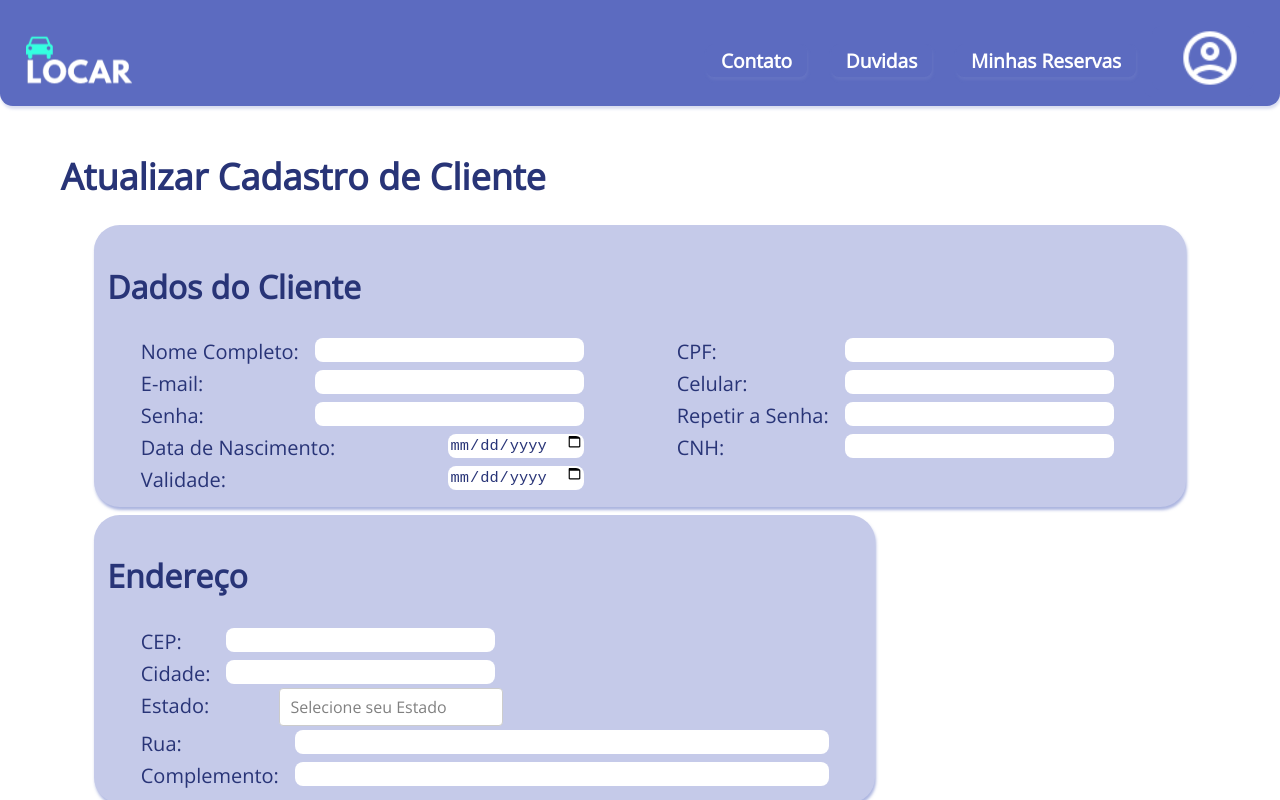
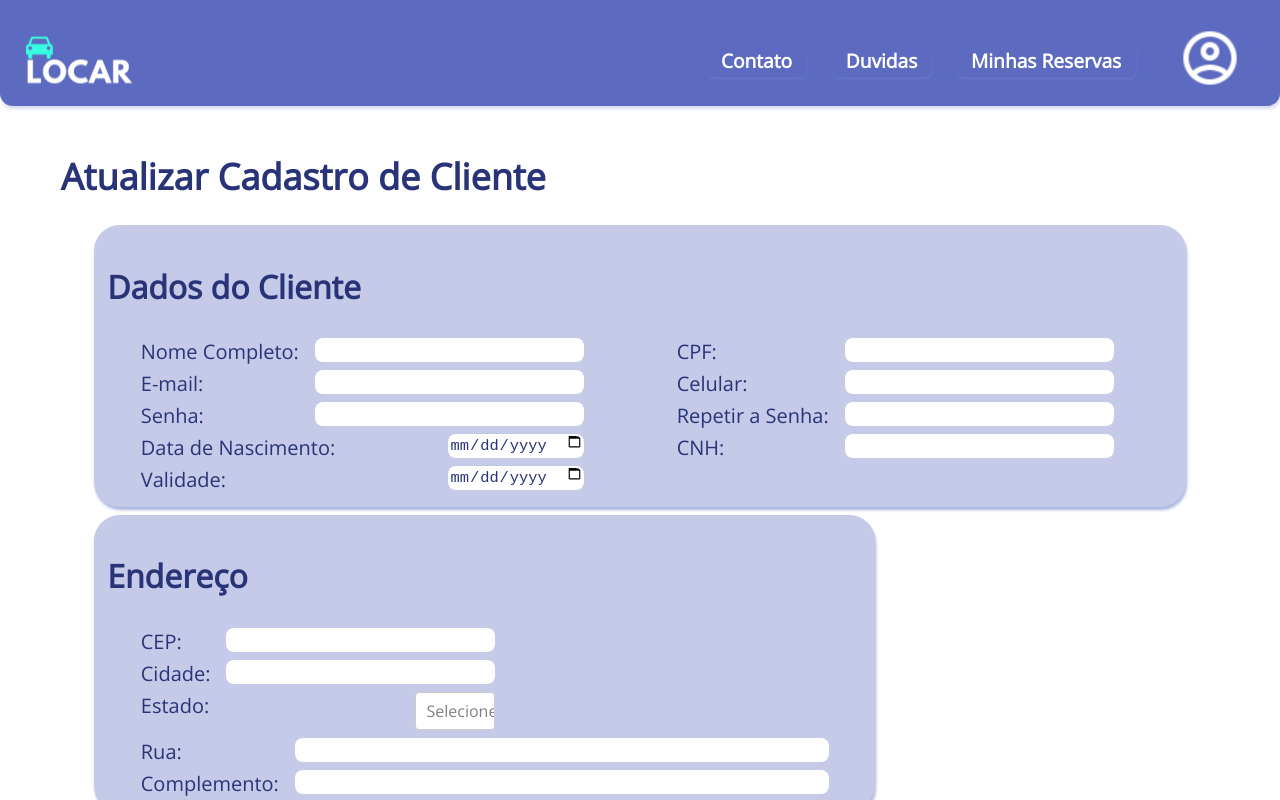
Before and after one commit to lrNas/React-ProjetoIntegrador, a React (Create React App) app: page /atualizar in a window 1280 px wide. Shown: the top 800 px of the page. Built offline with nearby package versions, Linux system fonts and the light colour scheme; no server answers.

Commit message:
Progresso Top 5

```diff
--- a/src/Components/CadastroCliente/index.jsx
+++ b/src/Components/CadastroCliente/index.jsx
@@ -43,6 +43,11 @@ function PageCadastroCliente() {
                 setEstado(response)
             })
     }, [])
+
+    const styleSelect = {
+        indicatorSeparator: () => { },
+        dropdownIndicator: defaultStyles => ({ display: 'none' })
+    }
 
     const customTheme = (theme) => {
         return {
@@ -307,10 +312,7 @@ function PageCadastroCliente() {
                                             theme={customTheme}
                                             onChange={selectContent}
                                             components={animatedComponents}
-                                            options={estado} styles={{
-                                                indicatorSeparator: () => { },
-                                                dropdownIndicator: defaultStyles => ({ display: 'none' })
-                                            }}
+                                            options={estado} styles={styleSelect}
                                             placeholder={holderEstado}
                                             isSearchable
                                             closeMenuOnSelect
--- a/src/Components/MainPageContent/index.jsx
+++ b/src/Components/MainPageContent/index.jsx
@@ -29,7 +29,7 @@ function MainPageContent(props) {
     //auxiliar de Rank Agencia
     const [rankAgencias, setRankAgencias] = useState('')
     //Rank Agencia
-    const [topRankAgencia, setTopRankAgencia] = useState('')
+    const [topRankAgencia, setTopRankAgencia] = useState([])
 
     //Handler
     useEffect(() => {
@@ -37,6 +37,7 @@ function MainPageContent(props) {
         functionCarrosDisponiveis()
         functionAluguelMesAno()
         functionTopAgencia()
+        functionTopCarros()
     }, [])
 
     //Alugueis em Andamento
@@ -87,12 +88,6 @@ function MainPageContent(props) {
             })
     }
 
-
-
-
-    //Alugueis no Mês && Ano
-
-
     //Carros Disponíveis
     const functionCarrosDisponiveis = () => {
         setVeiculosDisponiveis(0)
@@ -109,8 +104,8 @@ function MainPageContent(props) {
                 setVeiculosDisponiveis(auxDisponiveis)
             })
     }
+
     //Top Agencias
-
     const functionTopAgencia = () => {
         let totalReservas = []
         let rank = []
@@ -129,21 +124,42 @@ function MainPageContent(props) {
                 rank.sort((a, b) => {
                     return b.valor - a.valor;
                 })
-                setRankAgencias(rank)
             })
+        setRankAgencias(rank)
+        //rankAgencias = valor filtrado / id em ordem de valor
+
         let top5Agencia = []
         for (let key of rankAgencias) {
+            console.log(key.id)
             axios.get(`http://localhost:3030/locadora/${key.id}`)
                 .then(res => res.data)
                 .then(res => {
-                    console.log(res)
-                    /* for (let item of res) {
-                        console.log(item.nome)
-                    } */
                 })
         }
-        setTopRankAgencia(top5Agencia)
+        //setTopRankAgencia(top5Agencia)
         //console.log(topRankAgencia)
+    }
+
+    //Top Veiculos
+    const functionTopCarros = () => {
+        /* let totalReservas = []
+        let rank = []
+        axios.get('http://localhost:3030/reserva')
+            .then(res => res.data)
+            .then(res => {
+                for (let reserva of res) {
+                    totalReservas[parseInt(reserva.fk_id_local_retirada)] = 0
+                }
+                for (let reserva of res) {
+                    totalReservas[parseInt(reserva.fk_id_local_retirada)] += parseFloat(reserva.valor)
+                }
+                for (let i = 1; i < totalReservas.length; i++) {
+                    rank.push({ id: i, valor: totalReservas[i] })
+                }
+                rank.sort((a, b) => {
+                    return b.valor - a.valor;
+                })
+            }) */
     }
 
     const index =
@@ -204,11 +220,11 @@ function MainPageContent(props) {
                 <div className="overview-div" >
                     <div><h2>Top 5 Agências</h2>
                         <ol className="overview-list ">
-                            <li>{topRankAgencia[0]}</li>
-                            <li>{topRankAgencia[1]}</li>
-                            <li>{topRankAgencia[2]}</li>
-                            <li>{topRankAgencia[3]}</li>
-                            <li>{topRankAgencia[4]}</li>
+                            <li>{ }</li>
+                            <li>{ }</li>
+                            <li>{ }</li>
+                            <li>{ }</li>
+                            <li>{ }</li>
                         </ol>
                     </div>
                     <div> <h2>Top 5 Veículos</h2>
--- a/src/views/CadastroCliente/styles.css
+++ b/src/views/CadastroCliente/styles.css
@@ -18,9 +18,16 @@ input[type=date] {
 
 /* TAMANHOS PARA INPUTS, TENTEM REUTILIZAR!*/
 .select{
-    width: 14em;
     font-size:1em;
-
+    margin-right: 1vmin;
+    margin-left: 1vmin;
+    margin-top: 0.5vmin;
+    margin-bottom: 0.5vmin;
+    padding: 0;
+    border-radius: 1vmin;
+    max-width: 10vmin;
+    min-height: 2.5vmin;
+    max-height: 10vmin;
 }
 
 /* Todos revisados e Sem defeitos conhecidos*/
```
